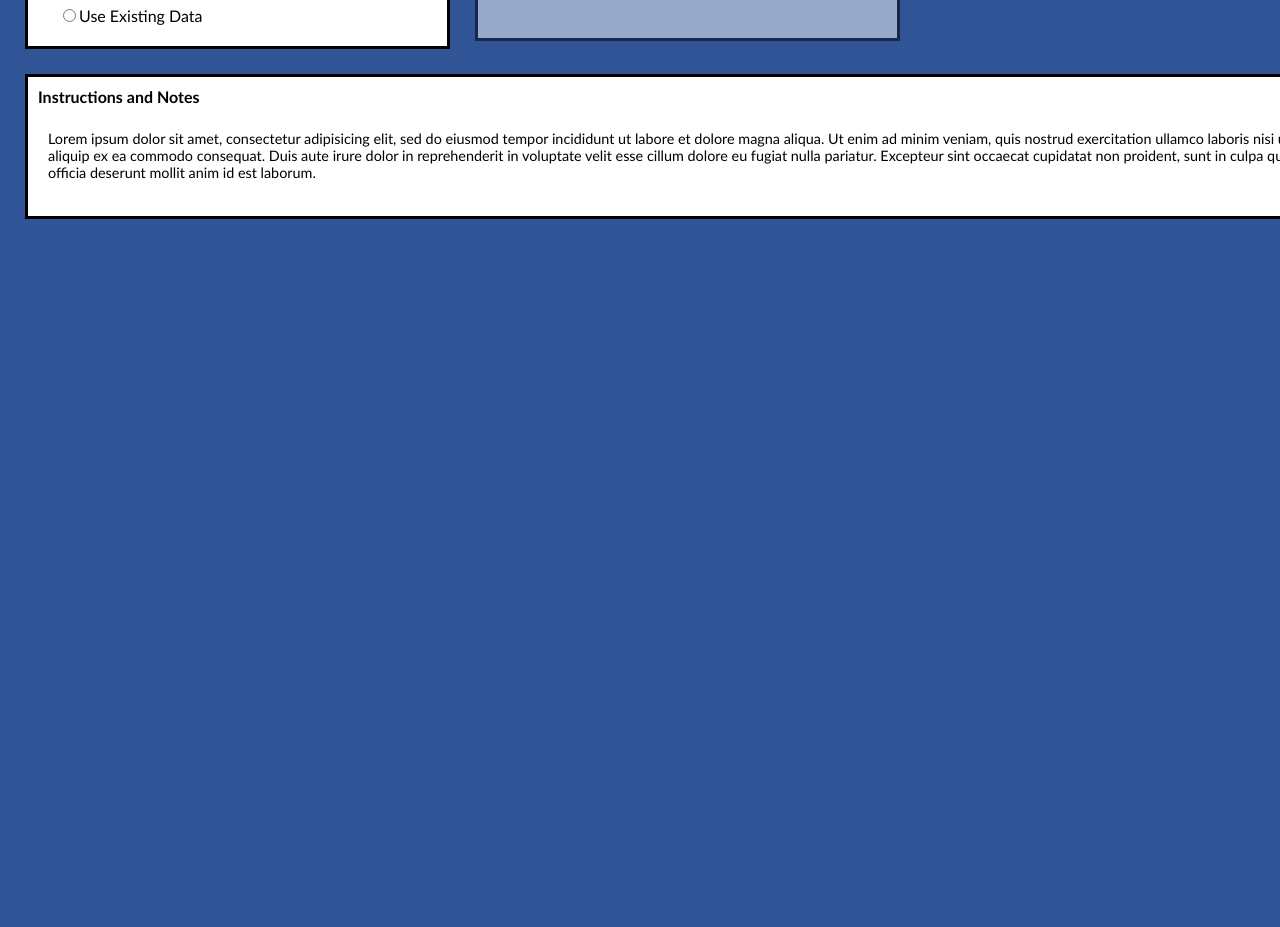
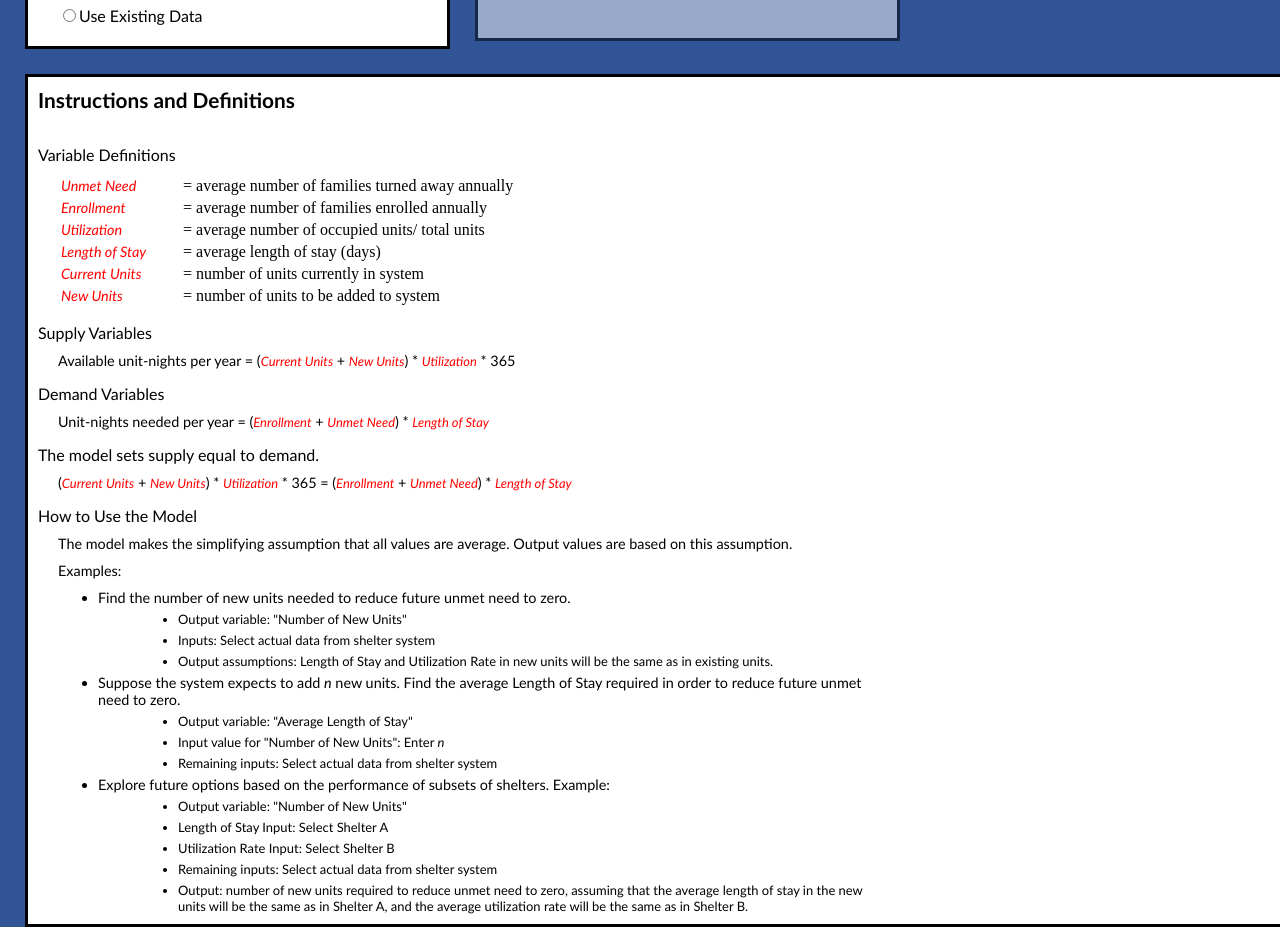
Before and after one commit to rachelrue/ShelterModel, an Angular app in the folder AngularCode/: page / in a window 1280 px wide. Shown: the part 580-1507 px from the top of the page. Before the commit the page ends 800 px from the top, so only its background shows below. Built offline with nearby package versions, Linux system fonts and the light colour scheme.

Commit message:
last before conference

```diff
--- a/AngularCode/src/app/inputs/inputs.component.css
+++ b/AngularCode/src/app/inputs/inputs.component.css
@@ -69,6 +69,14 @@ h3 {
     width: 100%;
 }
 
+h4 {font-family: "Trebuchet MS", Arial, Helvetica, sans-serif;
+    font-size: 1em;
+    font-weight: 400;
+    margin: 0;
+    padding: 5px;
+    width: 100%;
+}
+
 p {
     font-family: "Trebuchet MS", Arial, Helvetica, sans-serif;
     font-size: .9em;
@@ -77,10 +85,62 @@ p {
     width: 100%;
 }
 
+var {
+    font-family: "Trebuchet MS", Arial, Helvetica, sans-serif;
+    font-size: .9em;
+    font-weight: 400;
+    width: 100%;
+    color: #FF0000;
+}
+
+.notes{
+    margin:0;
+    padding:5px !important;
+}
+
+#notesHeading{
+    margin-bottom: 5px;
+}
+
+
+.stdHeading{
+    margin:0;
+    margin-top: 15px;
+    margin-bottom: 10px;
+}
+
+.stdP{
+    margin-top:0 !important;
+    margin-bottom:0 !important;
+    padding:0px 0px 0px 20px !important;
+}
+
+.stdP2{
+    margin-top:0;
+    margin-bottom:0;
+    padding: 0px 0px 0px 20px;
+}
+
 ul {
-	list-style-type: none;
-	margin: 0;
-	padding:0;
+	list-style-type:disc;
+    margin-left: 40px;
+    font-family: "Trebuchet MS", Arial, Helvetica, sans-serif;
+    font-size: .9em;
+    font-weight: 400;
+    max-width: 800px;
+}
+
+li {
+    margin-top: 5px;
+}
+
+#mID{
+    margin-bottom: 10px;
+    margin-top: 10px;
+}
+
+#insID{
+    font-size: 1.3em !important;
 }
 
 .finalValue{
@@ -145,6 +205,8 @@ ul {
 	margin-left:80px;
 }
 
+
+
 .clearfix:after {
     clear: both;
     content: ".";
--- a/AngularCode/src/app/inputs/inputs.component.html
+++ b/AngularCode/src/app/inputs/inputs.component.html
@@ -58,8 +58,10 @@
 	</div>
 </div>
 <div class="output">
-	<h1>Notes</h1>
-	<p>This calculator is a tool for exploring ways to reduce the number of families turned away from emergency shelters due to lack of available space. The number of families turned away is defined as "unmet need".<br>Enter your own inputs, or choose data from Allegheny County's shelter system.<br>For more complete instructions and definitions see below.</p>
+	<h1 id="notesHeading">Notes</h1>
+	<p class="notes">This calculator is a tool for exploring ways to reduce the number of families turned away from emergency shelters due to lack of available space. The number of families turned away is defined as "unmet need".</p>
+	<p class="notes">Choose an output variable, then enter your own inputs or choose data from Allegheny County's shelter system.</p>
+	<p class="notes">For more complete instructions and definitions see below.</p>
 </div>
 
 </div>
@@ -384,7 +386,7 @@
 
 <div class="category" [class.graybox]="grayUnmet()">
 	<span class="inLineStuff">
-	<h1>CURRENT UNMET NEED (households per year)</h1>
+	<h1>CURRENT UNMET NEED (households per year):</h1>
 	</span>
 	<span class="inLineStuff">
 		<h1 class="finalValue">{{unmet}}</h1>
@@ -439,12 +441,74 @@
 <div class="clearfix"></div>
 
 <div class="instructBlock">
-	<h1>Instructions and Notes</h1>
-	<p>Lorem ipsum dolor sit amet, consectetur adipisicing elit, sed do eiusmod
-	tempor incididunt ut labore et dolore magna aliqua. Ut enim ad minim veniam,
-	quis nostrud exercitation ullamco laboris nisi ut aliquip ex ea commodo
-	consequat. Duis aute irure dolor in reprehenderit in voluptate velit esse
-	cillum dolore eu fugiat nulla pariatur. Excepteur sint occaecat cupidatat non
-	proident, sunt in culpa qui officia deserunt mollit anim id est laborum.</p>
+	<h1 id="insID">Instructions and Definitions</h1>
+	<br>
+
+	<h2 class="stdHeading">Variable Definitions</h2>
+	<table class="stdP">
+		<tr>
+			<td style="width: 120px"><var>Unmet Need</var></td>
+			<td style="width: 400px">=  average number of families turned away annually</td>
+		</tr>
+		<tr>
+			<td><var>Enrollment</var></td>
+			<td>=  average number of families enrolled annually</td>
+		</tr>
+		<tr>
+			<td><var>Utilization</var></td>
+			<td>=  average number of occupied units/ total units </td>
+		</tr>
+		<tr>
+			<td><var>Length of Stay</var></td>
+			<td>=  average length of stay (days)</td>
+		</tr>
+		<tr>
+			<td><var>Current Units</var></td>
+			<td>=  number of units currently in system</td>
+		</tr>
+		<tr>
+			<td><var>New Units</var></td>
+			<td>=  number of units to be added to system</td>
+		</tr>
+
+	</table>
+
+	<h2 class="stdHeading">Supply Variables</h2>
+	<p class="stdP">Available unit-nights per year = (<var>Current Units</var> + <var>New Units</var>) * <var>Utilization</var> * 365</p>
+	<h2 class="stdHeading">Demand Variables</h2>
+	<p class="stdP">Unit-nights needed per year   = (<var>Enrollment</var> + <var>Unmet Need</var>) * <var>Length of Stay</var></p>
+	<h2 class="stdHeading"> The model sets supply equal to demand.</h2>
+	<p class="stdP">(<var>Current Units</var> + <var>New Units</var>) * <var>Utilization</var> * 365
+		= 	(<var>Enrollment</var> + <var>Unmet Need</var>) * <var>Length of Stay</var></p>
+
+	<h2 class="stdHeading">How to Use the Model</h2>
+	<p class="stdP2">The model makes the simplifying assumption that all values are average. Output values are based on this assumption.</p>
+	<p class="stdP2" id="mID">Examples:</p>
+	<ul class="stdP">
+		<li>Find the number of new units needed to reduce future unmet need to zero.</li>
+			<ul>
+			<li>Output variable: "Number of New Units" </li>
+			<li>Inputs: Select actual data from shelter system</li>
+			<li>Output assumptions: Length of Stay and Utilization Rate in new units will be the same as in existing units.</li>
+			</ul>
+
+		<li>Suppose the system expects to add <em>n</em> new units. Find the average Length of Stay required in order to reduce future unmet need to zero. </li>
+			<ul>
+			<li>Output variable: "Average Length of Stay" </li>
+			<li>Input value for "Number of New Units": Enter <em>n</em></li>
+			<li>Remaining inputs: Select actual data from shelter system</li>
+			</ul>
+
+		<li>Explore future options based on the performance of subsets of shelters. Example:</li>
+			<ul>
+			<li> Output variable: "Number of New Units"</li>
+			<li> Length of Stay Input: Select Shelter A</li>
+			<li> Utilization Rate Input: Select Shelter B</li>
+			<li> Remaining inputs: Select actual data from shelter system</li>
+			<li> Output: number of new units required to reduce unmet need to zero, assuming that the average length of stay in the new units will be the same as in Shelter A, and the average utilization rate will be the same as in Shelter B.</li>
+			</ul>
+	</ul>
+
+
 </div>
 </body>
```
Also changed, not shown: 1 other file (tests, documents, lock files or other folders).
